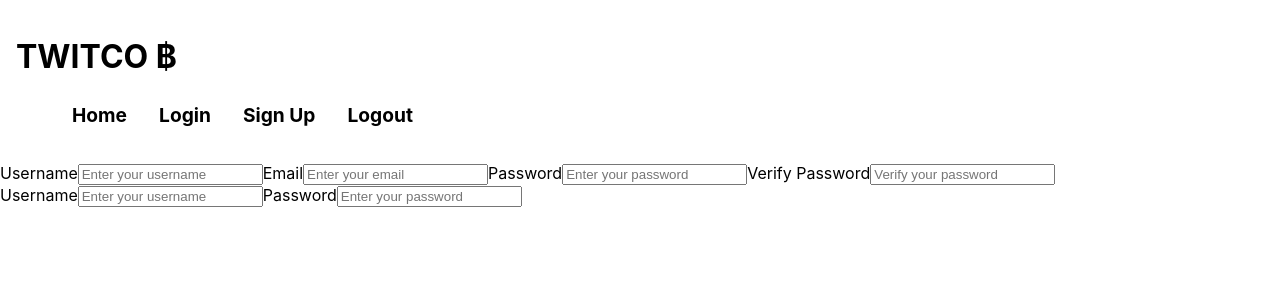
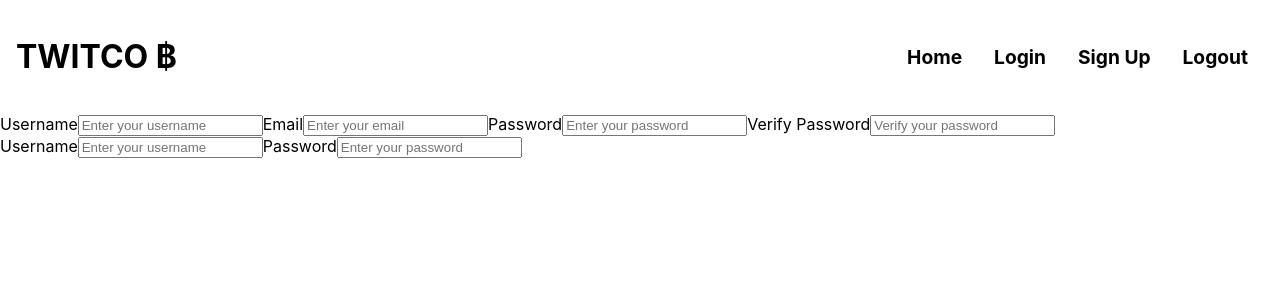
Before and after one commit to twidah/twidah-frontend, a React (Create React App) app: page / in a window 1280 px wide. Shown: the top 300 px of the page. Built offline with nearby package versions, Linux system fonts and the light colour scheme.

Commit message:
styled the header using flex

```diff
--- a/src/comps/Header.js
+++ b/src/comps/Header.js
@@ -25,7 +25,6 @@ const Header = () => {
 };
 const HeaderStyle = styled.div`
   padding: 1em;
-  background-color:
   display: flex;
   align-items: center;
   justify-content: space-between;
```
